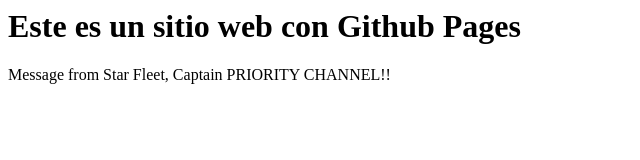
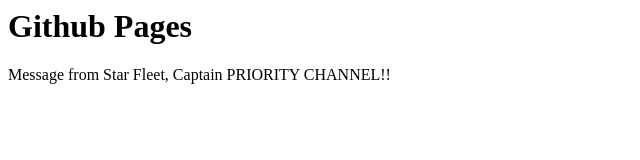
Before and after one commit to jimmyzands/jimmyzands, a plain HTML site: page index.html in a window 1280 px wide. Shown: the whole page, without its empty margins (0-640 px from the left). Drawn offline with Linux system fonts and the light colour scheme.

Commit message:
Update index.html

```diff
--- a/index.html
+++ b/index.html
@@ -1,2 +1,2 @@
-<h1>Este es un sitio web con Github Pages</h1>
+<h1>Github Pages</h1>
 <p>Message from Star Fleet, Captain PRIORITY CHANNEL!!</p>
```
